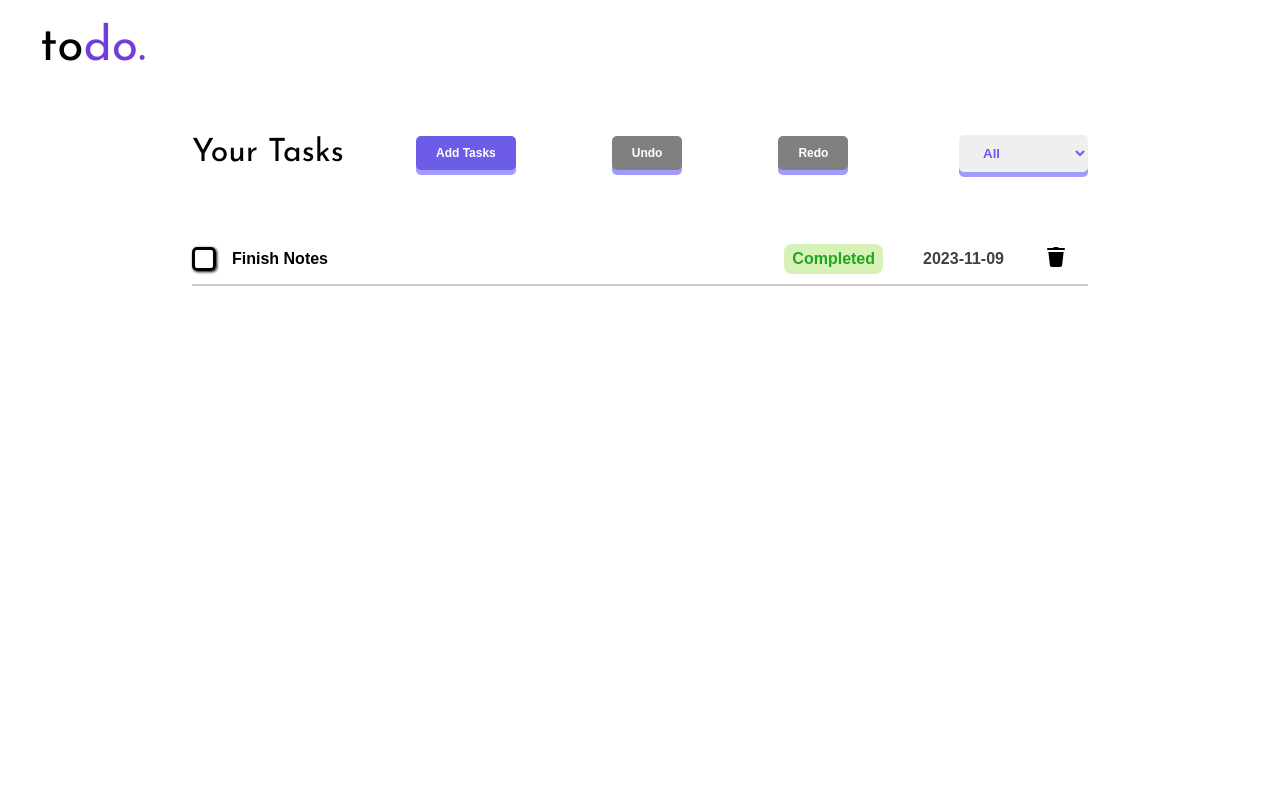
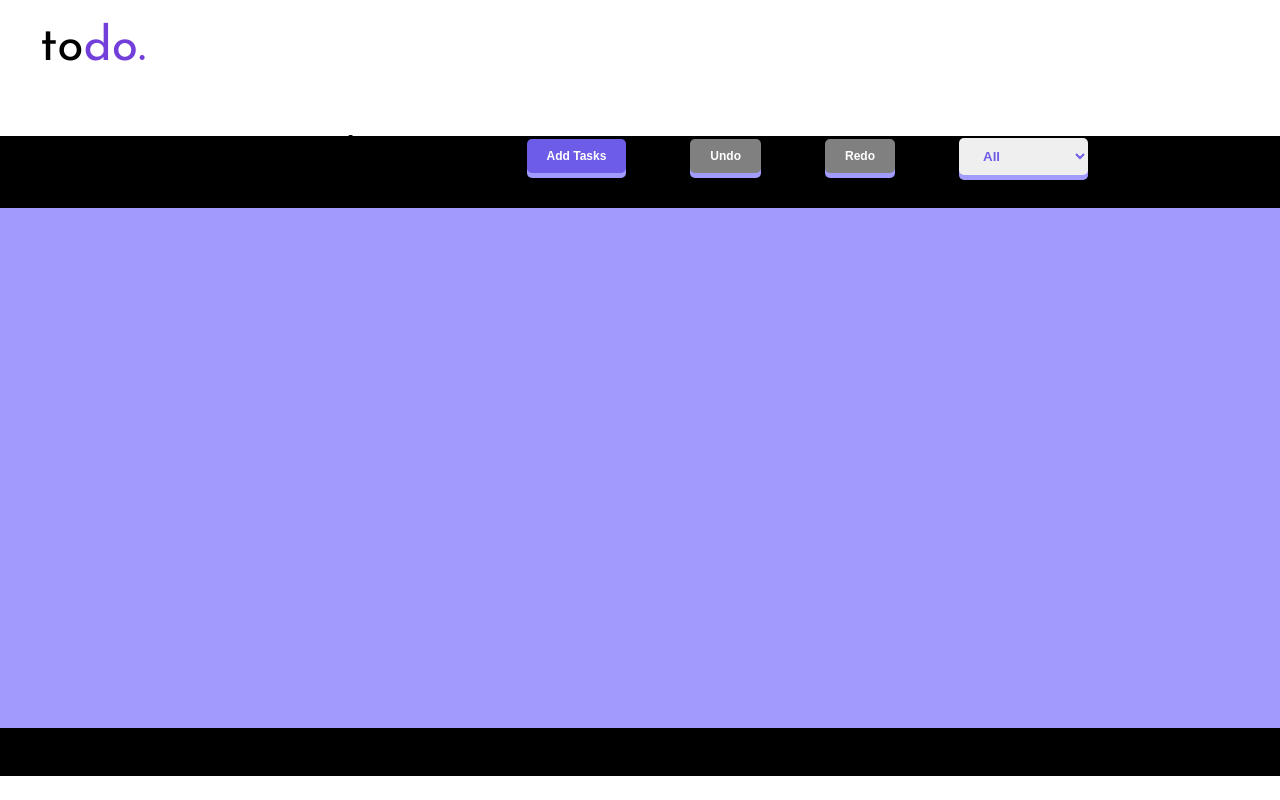
Before and after one commit to RahulKrishna-A/To-Do-List-Manager, a React (Vite) app: page / in a window 1280 px wide. Built offline with nearby package versions, Linux system fonts and the light colour scheme.

Commit message:
Filter functionality added

```diff
--- a/src/Component_styles/TodoManager.css
+++ b/src/Component_styles/TodoManager.css
@@ -10,7 +10,7 @@
     border-radius: 5px;
     transition: all ease 0.1s;
     box-shadow: 0px 5px 0px 0px #a29bfe;
-    margin-right: 6rem;
+    margin-right: 4rem;
 
 }
 
@@ -22,7 +22,7 @@
 #Filtertasks{
     outline: none;
     border: none;
-    position: absolute;
+
     right: 0;
     padding: 10px 20px;
     border-radius: 5px;
@@ -56,6 +56,12 @@
 
  }
 
+/*-------------------button alignment--------------------------------*/
+#add_Task{
+    margin-left: auto;
+}
+
+
 /*------------*/
 
 #TodoManager-container_options{
@@ -71,7 +77,8 @@
 #TodoManager-container{
     position: relative;
     /*background-color: yellow;*/
-    height: 60vh;
+    height: 80vh;
+    height: 80dvh;
 
 }
 
@@ -79,5 +86,17 @@
     font-family: 'Josefin Sans', sans-serif;
     width: 25%;
     /*background-color: red;*/
-    font-size: 2rem;
+    font-size: 2.5rem;
 }
+
+
+
+/*----------------------*/
+#TodoManager-container_Todos{
+    margin-top: 2rem;
+    display: flex;
+    flex-direction: column;
+    height: 65vh;
+    background-color: #a29bfe;
+    overflow-y: scroll;
+}
--- a/src/Component_styles/Todosbar.css
+++ b/src/Component_styles/Todosbar.css
@@ -5,10 +5,11 @@
     /*background-color: yellow;*/
     display: flex;
     padding: 10px 20px 10px 0;
-    margin: 4rem  0 0 15%;
+    margin: 1rem  0 0 15%;
     align-items: center;
     font-family: 'Rubik', sans-serif;
     border-bottom: 2px solid rgba(148, 148, 154, 0.49);
+
 }
 
 /*-----------------Styling checkbox---------------------------*/
@@ -76,7 +77,7 @@
 
 
 
-.todos-bar_status{
+.todos-bar_status.completed{
     background-color: rgba(210, 241, 176, 0.91);
     padding: 6px 8px 6px 8px;
     color: rgba(8, 154, 8, 0.87);
@@ -85,13 +86,13 @@
     margin-left: auto;
 }
 
-/*.todos-bar_status{*/
-/*    background-color: rgb(241, 217, 200);*/
-/*    padding: 6px 8px 6px 8px;*/
-/*    color: rgb(225, 124, 34);*/
-/*    font-weight: 550;*/
-/*    border-radius: 8px;*/
-/*}*/
+.todos-bar_status.pending{
+    background-color: rgb(241, 217, 200);
+    padding: 6px 8px 6px 8px;
+    color: rgb(225, 124, 34);
+    font-weight: 550;
+    border-radius: 8px;
+}
 
 .todos-bar_due{
     /*background-color: rgba(196, 196, 196, 0.83);*/
--- a/src/Components/Filtertasks.jsx
+++ b/src/Components/Filtertasks.jsx
@@ -1,8 +1,12 @@
-export default function Filtertasks(){
+export default function Filtertasks(props){
+
+    function onChangeFilter(e){
+        props.setFilter(e.target.value)
+    }
+
+
     return(
-        <select id={"Filtertasks"} onChange={()=>{
-            console.log("hi")
-        }}>
+        <select id={"Filtertasks"} onChange={onChangeFilter}>
             <option  value={"All"}>All</option>
             <option value={"Completed"}>Completed</option>
             <option value={"Pending"}>Pending</option>
--- a/src/Components/TodoManager.jsx
+++ b/src/Components/TodoManager.jsx
@@ -19,8 +19,8 @@ export default function TodoManager() {
     const [displayAddtaskMenu, setdisplayAddtaskMenu] = useState(false)
 
 
-    console.log("History--------"+History)
-    console.log("Index"+ Index)
+    console.log("History--------" + History)
+    console.log("Index" + Index)
     console.log(Todos)
 
     // for controlling the visibility of the menu
@@ -30,11 +30,11 @@ export default function TodoManager() {
 
     function updateHistory(val) {
         // having a new variable to have exact length for index
-        const newHistory = [...History, JSON.stringify(val)];
+        const newHistory = [...History, JSON.stringify([val])];
         // updating history
         setHistory(newHistory)
         //     updating the index value
-        setIndex(newHistory.length-1)
+        setIndex(newHistory.length - 1)
 
     }
 
@@ -50,23 +50,38 @@ export default function TodoManager() {
     // useEffect(() => {
     //     localStorage.setItem("ToDoListManager",JSON.stringify(Todos))
     // }, []);
-    //
+
+
+
+
+    let TodosList = Todos.map((datas)=>{
+        if(Filter==="All"){
+            return <Todosbar/>
+        }else{
+            if(datas.Status===Filter){
+                return <Todosbar/>
+            }
+        }
+    })
+
 
 
     return (
-        <div id={"TodoManager-container"}>
+        <div style={{backgroundColor:"black"}} id={"TodoManager-container"}>
             <div id={"TodoManager-container_options"}>
                 <div id={"TodoManager-container_options_Titles"}>Your Tasks</div>
                 <Addtasks ToggleMenu={ToggleMenu}/>
-                <UndoRedotasks setTodos={setTodos} Index={Index} setIndex={setIndex} setHistory={setHistory} History={History}/>
-                <Filtertasks/>
+                <UndoRedotasks setTodos={setTodos} Index={Index} setIndex={setIndex} setHistory={setHistory}
+                               History={History}/>
+                <Filtertasks Filter={Filter} setFilter={setFilter}/>
 
             </div>
             <AddtaskMenu History={History} updateHistory={updateHistory} Todos={Todos} setTodos={setTodos}
                          ToggleMenu={ToggleMenu}
                          displayAddtaskMenu={displayAddtaskMenu} setIndex={setIndex}/>
-            <Todosbar/>
-
+            <div id={"TodoManager-container_Todos"} >
+            {TodosList}
+            </div>
         </div>
     )
 }
```
